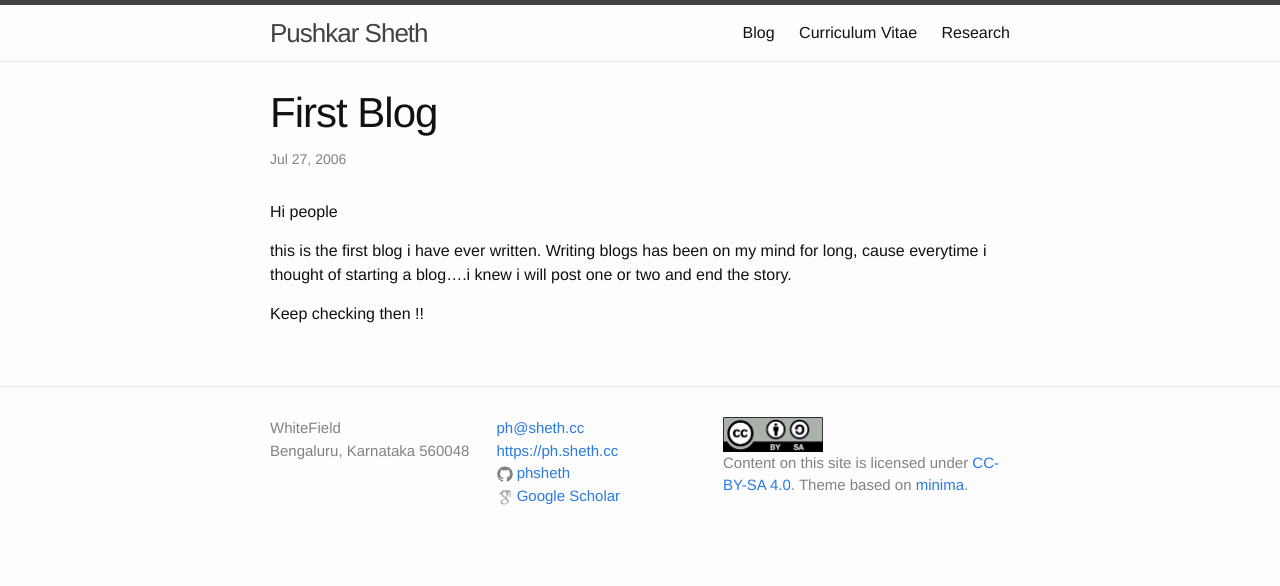
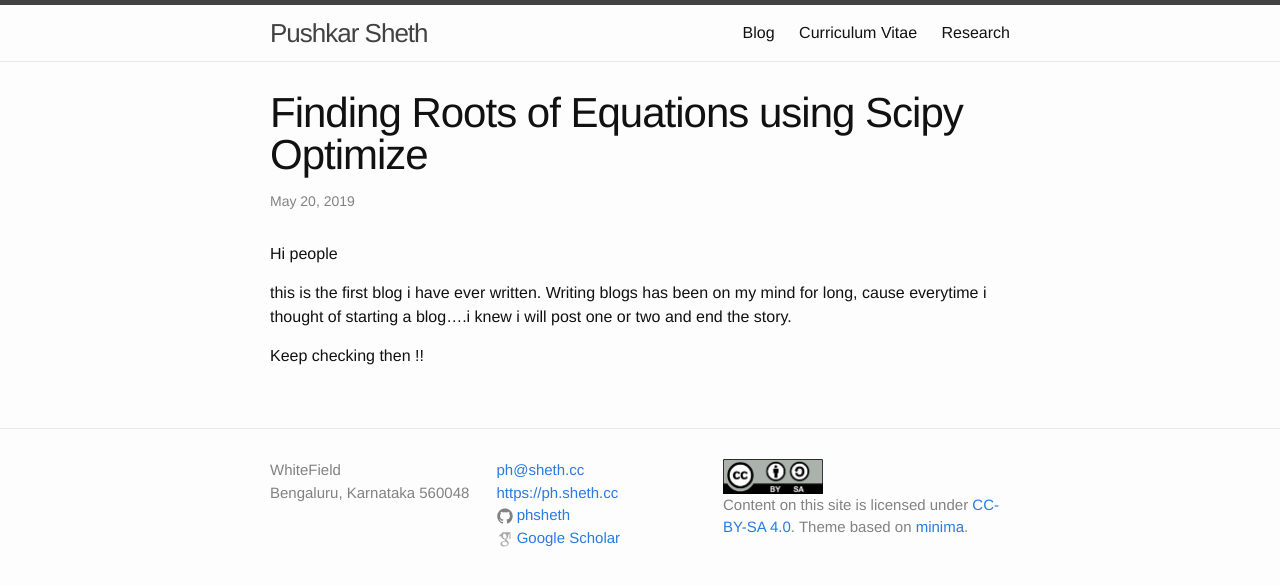
Before and after one commit to phsheth/phsheth.github.io, a Jekyll site: the page built from _posts/2019-05-20-finding_roots_of_equations_using_scipy_optimize,markdown.markdown, in a window 1280 px wide. Shown: the top 586 px of the page. Built offline with Jekyll 4.4.1, drawn with Linux system fonts in a browser that asks for light colours.

Commit message:
edit titles

```diff
--- a/_posts/2019-05-20-finding_roots_of_equations_using_scipy_optimize,markdown.markdown
+++ b/_posts/2019-05-20-finding_roots_of_equations_using_scipy_optimize,markdown.markdown
@@ -1,9 +1,9 @@
 ---
 layout: post
-title:  "First Blog"
-date:   2006-07-27 21:55:00 +0000
+title:  "Finding Roots of Equations using Scipy Optimize"
+date:   2019-05-20 13:12:00 +0530
 categories: blog
-tag: first blog
+tag: python, scipy
 ---
 
 Hi people
```
